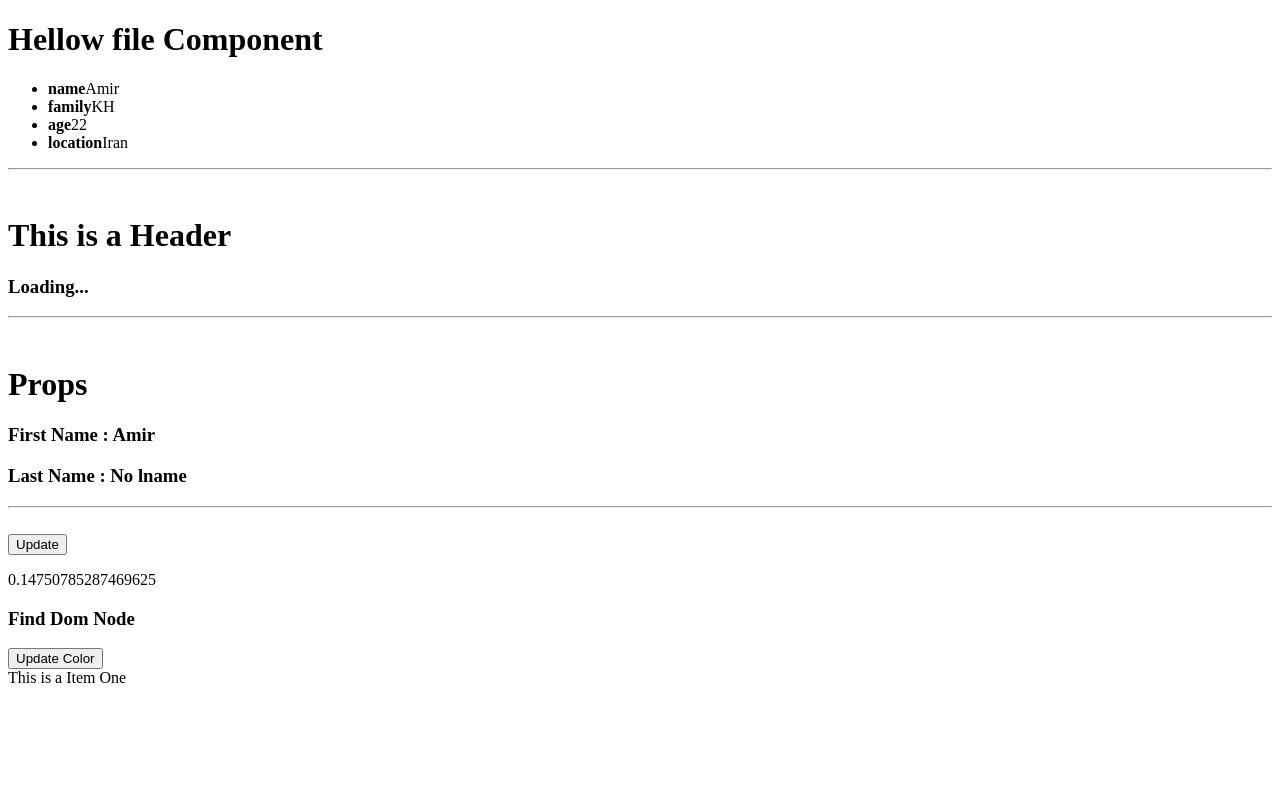
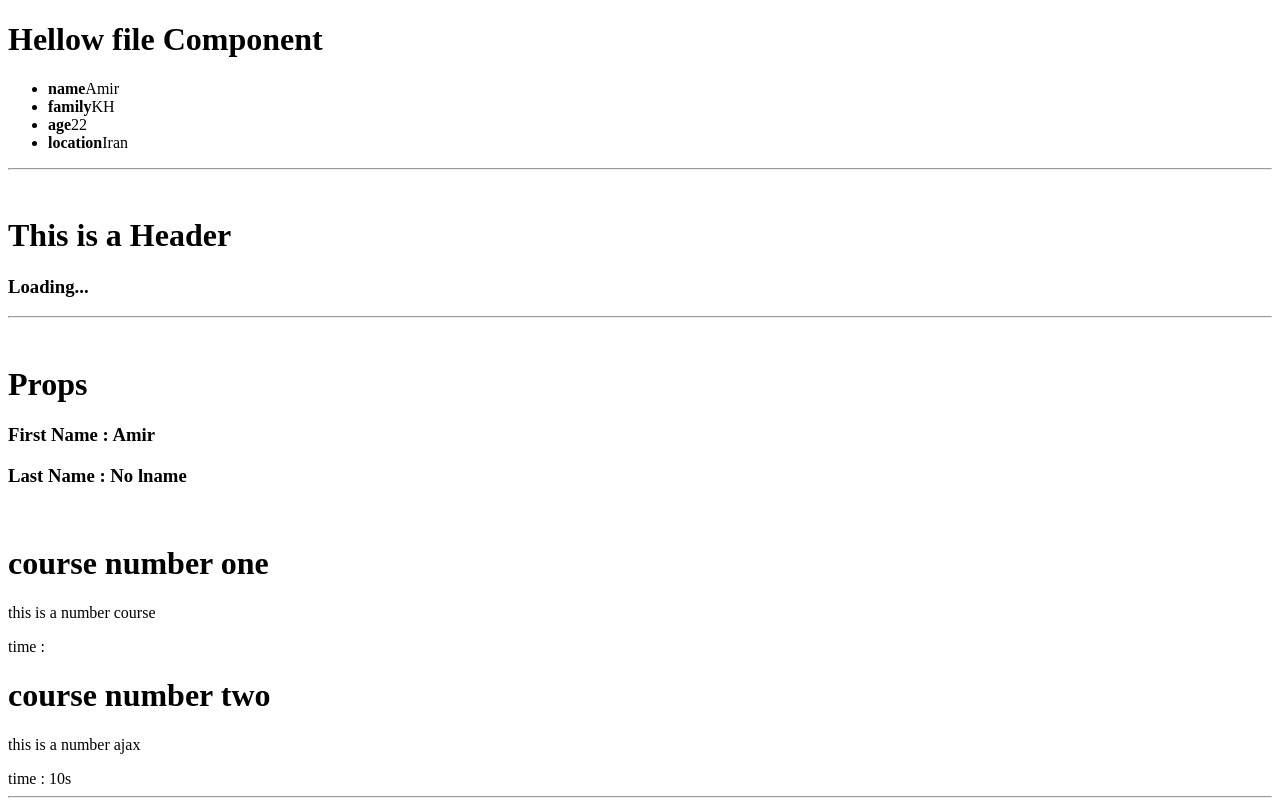
Before and after one commit to KhazaeiAmir110/help_front, a React (Create React App) app in the folder simple/first-app/: page / in a window 1280 px wide. Shown: the top 800 px of the page. Built offline with nearby package versions, Linux system fonts and the light colour scheme.

Commit message:
work with props by site roocket

```diff
--- a/simple/first-app/src/component/TestComponent.js
+++ b/simple/first-app/src/component/TestComponent.js
@@ -1,4 +1,6 @@
 import React, {Component} from "react";
+import '../roocket/CourseBox'
+import CourseBox from "../roocket/CourseBox";
 
 class User extends Component{
     state = {
@@ -99,6 +101,11 @@ export default function Test() {
             {/* Props */}
             <h1 className="titr">Props</h1>
             <Props_Test fname='Amir' />
+
+            <br />
+            {/*  Roocket  */}
+            <CourseBox title='course number one' description='this is a number course'/>
+            <CourseBox title='course number two' description='this is a number ajax' time='10s'/>
         </>
     )
 }
--- /dev/null
+++ b/simple/first-app/src/roocket/CourseBox.jsx
@@ -0,0 +1,11 @@
+
+
+export default function CourseBox (props) {
+    return (
+        <div>
+            <h1>{props?.title}</h1>
+            <p>{props?.description}</p>
+            <span>time : {props?.time}</span>
+        </div>
+    )
+}
```
